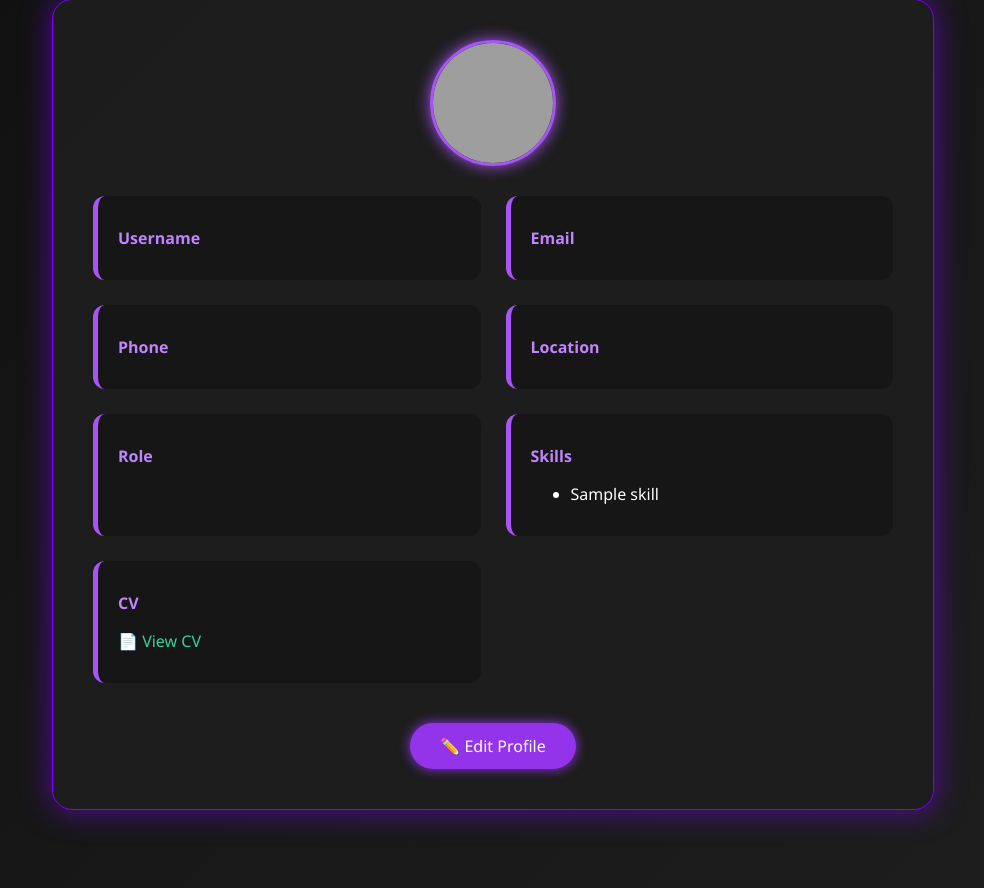
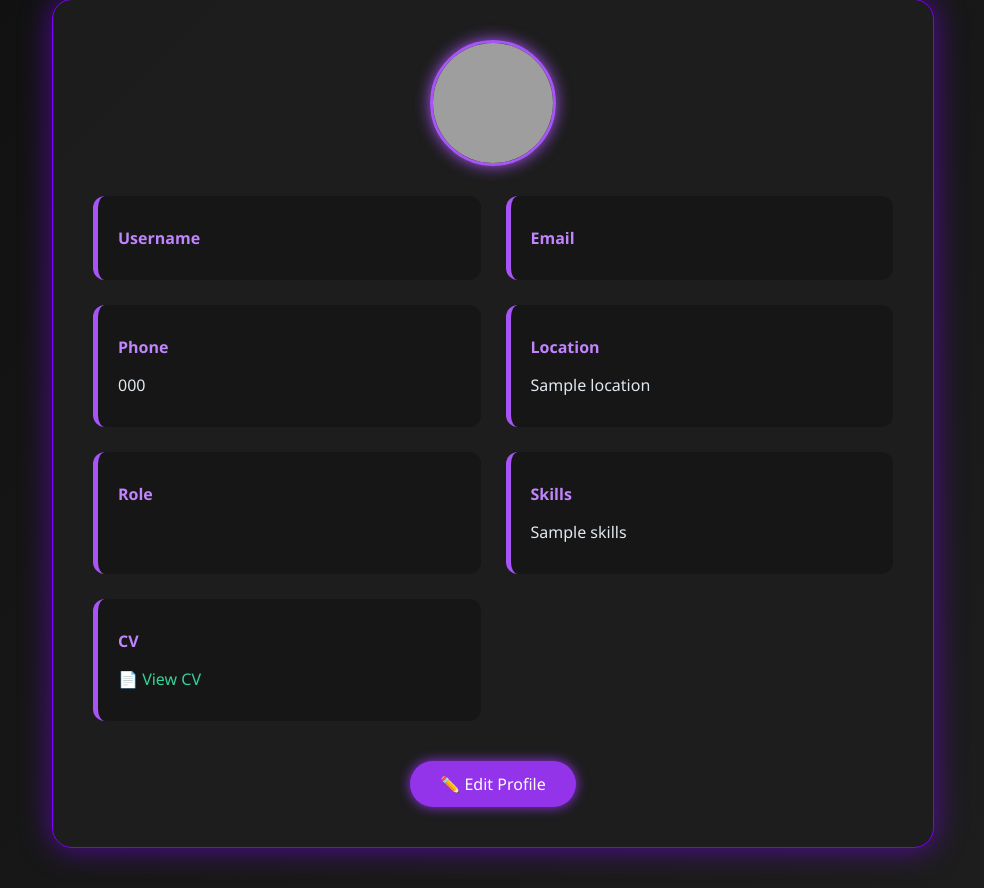
Before and after one commit to Buggy7506/Joblink-Kenya, a Django app: template core/templates/profile.html in a window 1280 px wide. Shown: the part 211-1099 px from the top of the page, without its empty margins (147-1131 px from the left). Run offline with Django 5.2, Linux system fonts and the light colour scheme; the template is opened without the code that fills it: most values are stand-ins (such as "Sample title", 1, 10 or a date in 2020); some libraries are stand-ins or nearby versions; grey boxes are pictures that could not be loaded.

Commit message:
Update profile.html

```diff
--- a/core/templates/profile.html
+++ b/core/templates/profile.html
@@ -152,11 +152,11 @@
     </div>
     <div>
       <p>Phone</p>
-      <p>{{ user.phone }}</p>
+      <p>{{ profile.phone }}</p>
     </div>
     <div>
       <p>Location</p>
-      <p>{{ user.location }}</p>
+      <p>{{ profile.location }}</p>
     </div>
     <div>
       <p>Role</p>
@@ -164,15 +164,11 @@
     </div>
     <div>
       <p>Skills</p>
-      {% if skills %}
-        <ul>
-          {% for skill in skills %}
-            <li>{{ skill }}</li>
-          {% endfor %}
-        </ul>
-      {% else %}
-        <p>No skills added yet</p>
-      {% endif %}
+{% if profile.skills %}
+    <p>{{ profile.skills }}</p>
+{% else %}
+    <p>No skills added yet</p>
+{% endif %}
     </div>
     <div>
       <p>CV</p>
```
